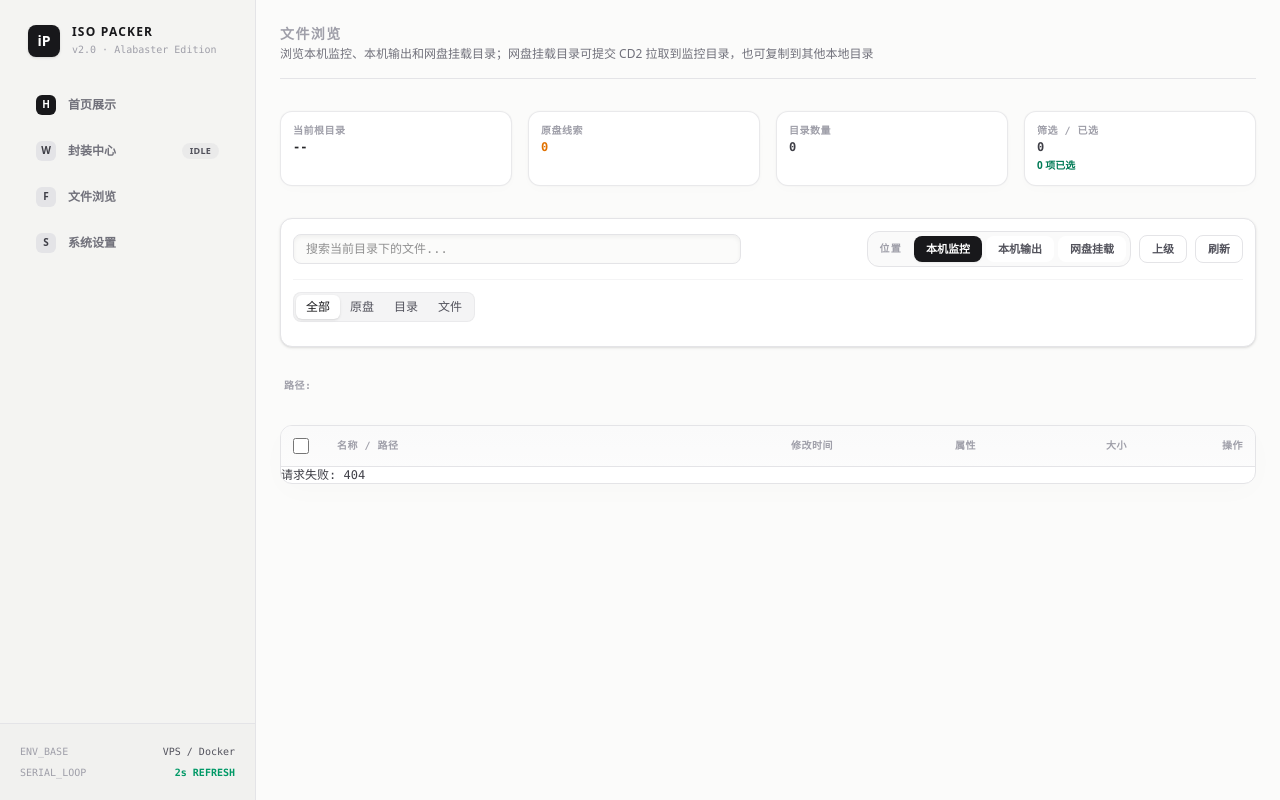
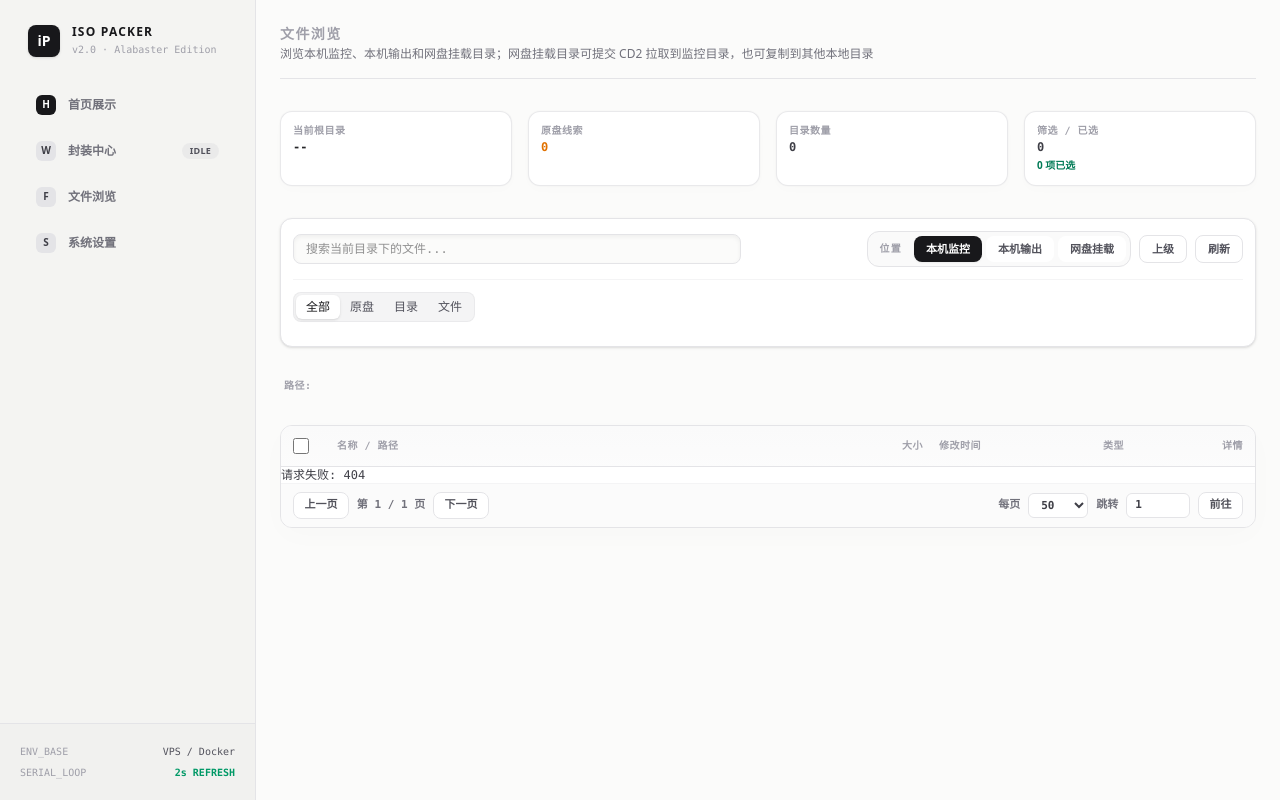
Before and after one commit to Ebichuu/iso-packer, a Python web app: template v2.0/iso-packer/templates/files.html in a window 1280 px wide. Run offline with Jinja, Linux system fonts and the light colour scheme; the template is opened without the code that fills it, so the values that code supplies are empty.

Commit message:
feat(files): improve browser table controls

```diff
--- a/v2.0/iso-packer/static/js/files.js
+++ b/v2.0/iso-packer/static/js/files.js
@@ -27,6 +27,10 @@
     destinationPath: DIRECTORY_ROOT,
     destinationParent: null,
     contextPath: "",
+    sortKey: "name",
+    sortDir: "asc",
+    page: 1,
+    pageSize: 50,
   };
 
   function helper() {
@@ -67,6 +71,76 @@
       if (state.filter !== "all" && group !== state.filter) return false;
       if (!query) return true;
       return [entry.name, entry.path, entry.type].some((value) => String(value || "").toLowerCase().includes(query));
+    });
+  }
+
+  function sortValue(entry, key) {
+    if (key === "size") return Number(entry.size || 0);
+    if (key === "mtime") {
+      const time = Date.parse(entry.mtime || "");
+      return Number.isFinite(time) ? time : 0;
+    }
+    if (key === "kind") return entryGroup(entry);
+    return String(entry.name || "").toLowerCase();
+  }
+
+  function sortedEntries() {
+    const entries = filteredEntries().slice();
+    entries.sort((a, b) => {
+      const aDir = a.type === "dir";
+      const bDir = b.type === "dir";
+      if (aDir !== bDir) return aDir ? -1 : 1;
+      const av = sortValue(a, state.sortKey);
+      const bv = sortValue(b, state.sortKey);
+      let result = 0;
+      if (typeof av === "number" && typeof bv === "number") result = av - bv;
+      else result = String(av).localeCompare(String(bv), "zh-Hans-CN", { numeric: true, sensitivity: "base" });
+      if (result === 0) result = String(a.name || "").localeCompare(String(b.name || ""), "zh-Hans-CN", { numeric: true, sensitivity: "base" });
+      return state.sortDir === "desc" ? -result : result;
+    });
+    return entries;
+  }
+
+  function pageSizeValue() {
+    return state.pageSize === "all" ? Infinity : Number(state.pageSize || 50);
+  }
+
+  function pageCount(total) {
+    const size = pageSizeValue();
+    if (!Number.isFinite(size)) return 1;
+    return Math.max(1, Math.ceil(total / size));
+  }
+
+  function pagedEntries(entries) {
+    const pages = pageCount(entries.length);
+    state.page = Math.min(Math.max(1, Number(state.page || 1)), pages);
+    const size = pageSizeValue();
+    if (!Number.isFinite(size)) return entries;
+    const start = (state.page - 1) * size;
+    return entries.slice(start, start + size);
+  }
+
+  function updateSortIndicators() {
+    helper().qsa("[data-sort-indicator]").forEach((node) => {
+      const key = node.dataset.sortIndicator;
+      node.textContent = key === state.sortKey ? (state.sortDir === "asc" ? "↑" : "↓") : "";
+    });
+  }
+
+  function renderPagination(total) {
+    const pages = pageCount(total);
+    state.page = Math.min(Math.max(1, Number(state.page || 1)), pages);
+    helper().setText(helper().qs("#file-page-summary"), `第 ${state.page} / ${pages} 页 · ${total} 项`);
+    const jump = helper().qs("#file-page-jump");
+    if (jump) {
+      jump.max = String(pages);
+      jump.value = String(state.page);
+    }
+    const size = helper().qs("#file-page-size");
+    if (size) size.value = String(state.pageSize);
+    helper().qsa("[data-page-action]").forEach((button) => {
+      if (button.dataset.pageAction === "prev") button.disabled = state.page <= 1;
+      if (button.dataset.pageAction === "next") button.disabled = state.page >= pages;
     });
   }
 
@@ -155,10 +229,13 @@
     const list = helper().qs("#file-browser-list");
     if (!list) return;
     helper().clearNode(list);
-    const entries = filteredEntries();
+    const entries = sortedEntries();
+    const pageEntries = pagedEntries(entries);
     renderSummary();
     renderOperationBar();
-    syncSelectAll(entries);
+    syncSelectAll(pageEntries);
+    updateSortIndicators();
+    renderPagination(entries.length);
     if (!entries.length) {
       const empty = document.createElement("div");
       empty.className = "empty-state slim";
@@ -166,7 +243,7 @@
       list.appendChild(empty);
       return;
     }
-    entries.forEach((entry) => {
+    pageEntries.forEach((entry) => {
       const row = document.createElement("div");
       row.className = "file-row";
       row.dataset.kind = entryGroup(entry);
@@ -223,10 +300,12 @@
       const props = document.createElement("button");
       props.type = "button";
       props.dataset.propsPath = entry.path || "";
-      props.textContent = "属性";
+      props.innerHTML = '<span aria-hidden="true">ⓘ</span>';
+      props.title = "查看属性";
+      props.setAttribute("aria-label", `查看 ${entry.name || "文件"} 属性`);
       actions.appendChild(props);
 
-      row.append(checkbox, main, mtime, attr, size, actions);
+      row.append(checkbox, main, size, mtime, attr, actions);
       list.appendChild(row);
     });
   }
@@ -236,6 +315,7 @@
     state.parent = payload.parent || null;
     state.rootPath = payload.root_path || rootPathFor();
     state.entries = Array.isArray(payload.entries) ? payload.entries : [];
+    state.page = 1;
     state.selected.clear();
     renderBreadcrumb(payload);
     renderEntryList();
@@ -272,6 +352,7 @@
     state.filter = "all";
     state.rootPath = rootPathFor(root);
     state.selected.clear();
+    state.page = 1;
     const search = helper().qs("#file-search");
     if (search) search.value = "";
     helper().qsa("[data-file-filter]").forEach((button) => {
@@ -291,7 +372,7 @@
   }
 
   function toggleAllVisible(checked) {
-    filteredEntries().forEach((entry) => {
+    pagedEntries(sortedEntries()).forEach((entry) => {
       if (entry.path) {
         if (checked) state.selected.add(entry.path);
         else state.selected.delete(entry.path);
@@ -343,8 +424,10 @@
     const entry = state.entries.find((item) => item.path === path);
     const panel = helper().qs("#file-properties-panel");
     const body = helper().qs("#file-properties-body");
+    const shell = helper().qs("#file-browser-shell");
     if (!panel || !body) return;
     panel.classList.remove("hidden");
+    if (shell) shell.dataset.propertiesOpen = "true";
     helper().clearNode(body);
     appendPropertyRow(body, "名称", entry?.name || path || "-");
     appendPropertyRow(body, "状态", "正在读取属性...");
@@ -373,6 +456,8 @@
 
   function closeProperties() {
     helper().qs("#file-properties-panel")?.classList.add("hidden");
+    const shell = helper().qs("#file-browser-shell");
+    if (shell) delete shell.dataset.propertiesOpen;
   }
 
   function setOperationStatus(message, isError = false) {
@@ -550,7 +635,7 @@
         setOperationStatus(message, !response.ok);
         helper().notify(message, !response.ok);
         state.selected.clear();
-        updateSelectionUi();
+        renderEntryList();
         loadDirectory(state.path || "/");
         return;
       }
@@ -688,8 +773,37 @@
       const target = event.target.closest("[data-breadcrumb-path]");
       if (target) loadDirectory(target.dataset.breadcrumbPath);
     });
+    helper().qsa("[data-file-sort]").forEach((button) => {
+      button.addEventListener("click", () => {
+        const key = button.dataset.fileSort || "name";
+        if (state.sortKey === key) state.sortDir = state.sortDir === "asc" ? "desc" : "asc";
+        else {
+          state.sortKey = key;
+          state.sortDir = key === "mtime" || key === "size" ? "desc" : "asc";
+        }
+        state.page = 1;
+        renderEntryList();
+      });
+    });
     helper().qs("#file-select-all")?.addEventListener("change", (event) => {
       toggleAllVisible(event.target.checked);
+    });
+    helper().qs("#file-page-size")?.addEventListener("change", (event) => {
+      state.pageSize = event.target.value === "all" ? "all" : Number(event.target.value || 50);
+      state.page = 1;
+      renderEntryList();
+    });
+    helper().qsa("[data-page-action]").forEach((button) => {
+      button.addEventListener("click", () => {
+        if (button.dataset.pageAction === "prev") state.page -= 1;
+        if (button.dataset.pageAction === "next") state.page += 1;
+        renderEntryList();
+      });
+    });
+    helper().qs("#file-page-go")?.addEventListener("click", () => {
+      const jump = Number(helper().qs("#file-page-jump")?.value || 1);
+      state.page = Number.isFinite(jump) ? jump : 1;
+      renderEntryList();
     });
     helper().qs("#file-pick-destination")?.addEventListener("click", () => openDestinationPicker("copy"));
     helper().qs("#file-operation-bar")?.addEventListener("click", (event) => {
@@ -750,12 +864,14 @@
     helper().qs("#file-properties-close")?.addEventListener("click", closeProperties);
     helper().qs("#file-search")?.addEventListener("input", (event) => {
       state.query = event.target.value || "";
+      state.page = 1;
       renderEntryList();
     });
     helper().qs("#file-filters")?.addEventListener("click", (event) => {
       const button = event.target.closest("[data-file-filter]");
       if (!button) return;
       state.filter = button.dataset.fileFilter || "all";
+      state.page = 1;
       helper().qsa("[data-file-filter]").forEach((item) => {
         item.dataset.active = item === button ? "true" : "false";
       });
--- a/v2.0/iso-packer/templates/files.html
+++ b/v2.0/iso-packer/templates/files.html
@@ -76,17 +76,40 @@
     </div>
 </div>
 
-<div class="border border-zinc-200 bg-white rounded-xl overflow-hidden font-mono text-xs shadow-[0_8px_30px_rgba(0,0,0,0.015)]">
+<div id="file-browser-shell" class="file-browser-shell">
+<div class="file-table-card border border-zinc-200 bg-white rounded-xl overflow-hidden font-mono text-xs shadow-[0_8px_30px_rgba(0,0,0,0.015)]">
     <div class="file-table-head bg-gradient-to-b from-zinc-50 to-zinc-100/30 p-3 text-zinc-400 border-b border-zinc-200 text-[10px] font-bold tracking-wider select-none">
         <input id="file-select-all" type="checkbox" aria-label="选择当前列表全部项目" class="h-4 w-4 rounded border-zinc-300 accent-zinc-900">
-        <span>名称 / 路径</span>
-        <span>修改时间</span>
-        <span>属性</span>
-        <span class="text-right">大小</span>
-        <span class="text-right">操作</span>
+        <button type="button" data-file-sort="name" class="file-sort-button">名称 / 路径 <span data-sort-indicator="name"></span></button>
+        <button type="button" data-file-sort="size" class="file-sort-button text-right">大小 <span data-sort-indicator="size"></span></button>
+        <button type="button" data-file-sort="mtime" class="file-sort-button">修改时间 <span data-sort-indicator="mtime"></span></button>
+        <button type="button" data-file-sort="kind" class="file-sort-button">类型 <span data-sort-indicator="kind"></span></button>
+        <span class="text-right">详情</span>
     </div>
 
     <div id="file-browser-list" class="divide-y divide-zinc-100 text-zinc-700">
+    </div>
+    <div id="file-pagination" class="file-pagination border-t border-zinc-100 bg-zinc-50/70 px-3 py-2 text-[11px]">
+        <div class="flex flex-wrap items-center gap-2">
+            <button type="button" data-page-action="prev" class="file-page-button">上一页</button>
+            <span id="file-page-summary" class="font-bold text-zinc-500">第 1 / 1 页</span>
+            <button type="button" data-page-action="next" class="file-page-button">下一页</button>
+            <label class="ml-auto flex items-center gap-2 font-bold text-zinc-500">
+                每页
+                <select id="file-page-size" class="rounded-md border border-zinc-200 bg-white px-2 py-1 font-mono text-zinc-700">
+                    <option value="50">50</option>
+                    <option value="100">100</option>
+                    <option value="200">200</option>
+                    <option value="500">500</option>
+                    <option value="all">全部</option>
+                </select>
+            </label>
+            <label class="flex items-center gap-2 font-bold text-zinc-500">
+                跳转
+                <input id="file-page-jump" type="number" min="1" value="1" class="w-16 rounded-md border border-zinc-200 bg-white px-2 py-1 font-mono text-zinc-700">
+            </label>
+            <button type="button" id="file-page-go" class="file-page-button">前往</button>
+        </div>
     </div>
 </div>
 
@@ -99,6 +122,7 @@
         <button type="button" id="file-properties-close" class="rounded-lg border border-zinc-200 bg-white px-3 py-1.5 text-[11px] font-bold text-zinc-600 hover:border-zinc-400">关闭</button>
     </div>
     <div id="file-properties-body" class="mt-3 grid gap-2 font-mono"></div>
+</div>
 </div>
 
 <div id="file-context-menu" class="hidden fixed z-50 w-56 rounded-xl border border-zinc-200 bg-white p-1 text-xs shadow-2xl">
@@ -144,8 +168,14 @@
 <script src="{{ url_for('static', filename='js/files.js') }}"></script>
 <style>
     /* 文件浏览页专用行样式，保持工程表格密度，同时支持多选操作。 */
+    .file-browser-shell { display: grid; grid-template-columns: minmax(0,1fr); gap: 1rem; align-items: start; }
+    .file-browser-shell[data-properties-open="true"] { grid-template-columns: minmax(0,1fr) minmax(20rem, 24rem); }
+    .file-table-card { min-width: 0; }
     .file-table-head,
-    .file-row { display: grid; grid-template-columns: 2rem minmax(0,1fr) 9.5rem 4.5rem 5.5rem 6.5rem; align-items: center; gap: 0.75rem; }
+    .file-row { display: grid; grid-template-columns: 2rem minmax(0,1fr) 7rem 9.5rem 4.5rem 3.5rem; align-items: center; gap: 0.75rem; }
+    .file-sort-button { display: inline-flex; min-width: 0; align-items: center; gap: 0.25rem; color: inherit; font: inherit; font-weight: 800; letter-spacing: inherit; text-align: left; text-transform: uppercase; }
+    .file-sort-button.text-right { justify-self: end; text-align: right; }
+    .file-sort-button:hover { color: #18181b; }
     .file-row { padding: 0.875rem; text-align: left; width: 100%; transition: background-color 0.15s, color 0.15s; }
     .file-row:hover { background-color: #fcfcfb; }
     .file-row[data-selected="true"] { background-color: #ecfdf5; }
@@ -162,9 +192,9 @@
     .file-row[data-kind="disc"] .file-kind { background-color: #fef3c7; color: #d97706; border-color: #fde68a; }
     .file-size { text-align: right; color: #71717a; font-weight: 600; }
     .file-row-actions { display: flex; justify-content: flex-end; gap: 0.375rem; }
-    .file-row-actions button { border: 1px solid #e4e4e7; background: #fff; border-radius: 0.5rem; color: #52525b; font-weight: 800; padding: 0.25rem 0.5rem; }
+    .file-row-actions button { display: grid; place-items: center; width: 2rem; height: 2rem; border: 1px solid #e4e4e7; background: #fff; border-radius: 0.5rem; color: #52525b; font-weight: 800; padding: 0; }
     .file-row-actions button:hover { border-color: #a1a1aa; color: #18181b; }
-    #file-properties-panel { position: fixed; top: 5.5rem; right: 1rem; bottom: 1rem; z-index: 35; width: min(24rem, calc(100vw - 2rem)); overflow: auto; }
+    #file-properties-panel { position: sticky; top: 1rem; max-height: calc(100vh - 2rem); overflow: auto; }
     .file-prop-row { display: grid; grid-template-columns: 6rem minmax(0,1fr); gap: 1rem; border-bottom: 1px solid #f4f4f5; padding: 0.5rem 0; }
     .file-prop-row span { color: #a1a1aa; font-weight: 800; }
     .file-prop-row strong { min-width: 0; overflow-wrap: anywhere; color: #27272a; }
@@ -179,6 +209,9 @@
     .file-destination-main strong,
     .file-destination-main small { display: block; overflow: hidden; text-overflow: ellipsis; white-space: nowrap; }
     .file-destination-main small { margin-top: 0.15rem; color: #71717a; }
+    .file-page-button { border: 1px solid #e4e4e7; background: #fff; border-radius: 0.5rem; color: #52525b; font-weight: 800; padding: 0.35rem 0.65rem; }
+    .file-page-button:hover:not(:disabled) { border-color: #a1a1aa; color: #18181b; }
+    .file-page-button:disabled { opacity: 0.45; cursor: default; }
     .root-switcher [data-root][data-active="true"] { background: #18181b !important; color: #fff !important; border-color: #18181b !important; box-shadow: 0 1px 2px rgba(0,0,0,0.06); }
     .root-switcher [data-root][data-active="false"] { background: #fff !important; color: #52525b !important; border-color: #e4e4e7 !important; }
     #file-filters button:focus-visible,
@@ -191,11 +224,15 @@
     #file-breadcrumb button:hover { color: #1d4ed8; text-decoration: underline; }
     .breadcrumb-separator { color: #d4d4d8; padding: 0 0.25rem; font-weight: normal; }
     @media (max-width: 900px) {
+        .file-browser-shell,
+        .file-browser-shell[data-properties-open="true"] { grid-template-columns: minmax(0,1fr); }
+        #file-properties-panel { position: static; max-height: none; }
         .file-table-head,
-        .file-row { grid-template-columns: 2rem minmax(0,1fr) 5rem; }
+        .file-row { grid-template-columns: 2rem minmax(0,1fr) 3.5rem; }
         .file-table-head span:nth-of-type(2),
-        .file-table-head span:nth-of-type(3),
-        .file-table-head span:nth-of-type(4),
+        .file-table-head button:nth-of-type(2),
+        .file-table-head button:nth-of-type(3),
+        .file-table-head button:nth-of-type(4),
         .file-time,
         .file-attrs,
         .file-size { display: none; }
```
Also changed, not shown: v2.0/iso-packer/scripts/smoke_v2.py (+16 -0 lines).
